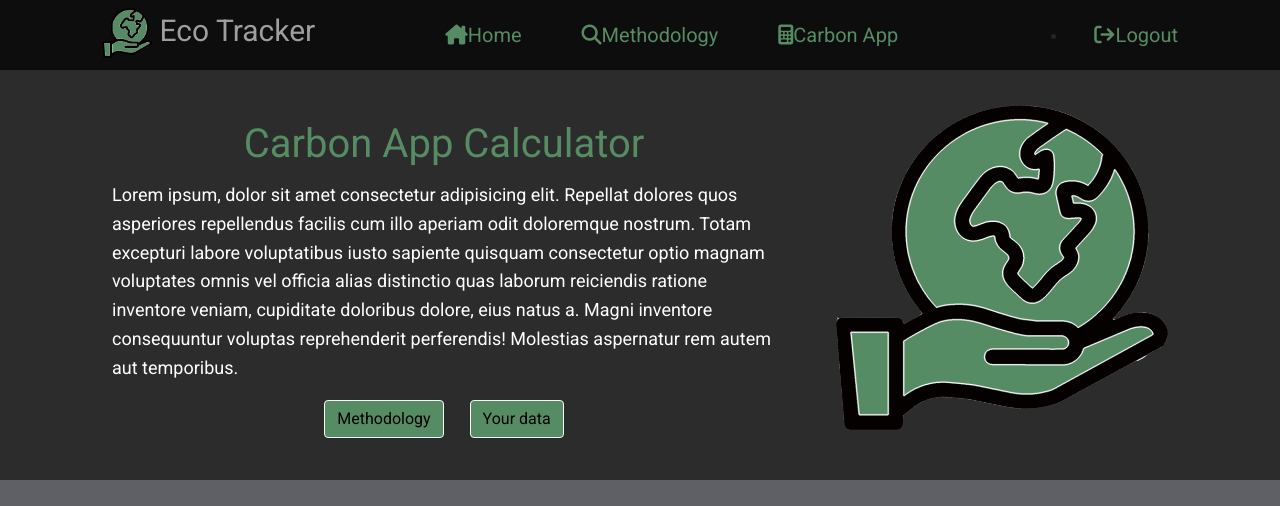
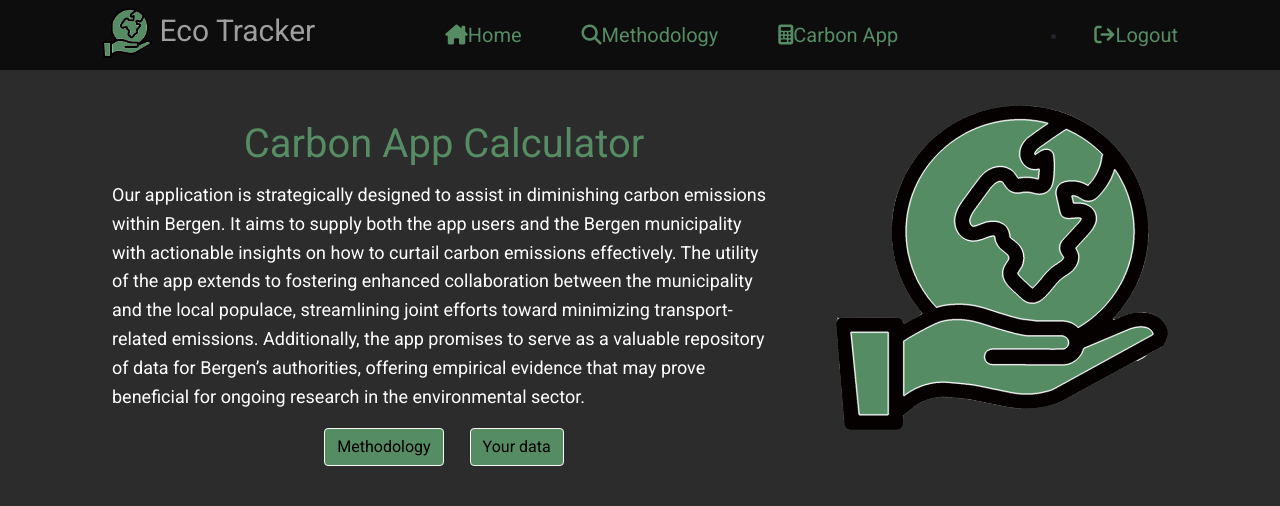
Before and after one commit to matiashaffen/carbon_app_2024_AWS, a Flask app: page /carbon_app in a window 1280 px wide. Shown: the top 506 px of the page. Run offline with Flask 2, Linux system fonts and the light colour scheme; the visitor is signed in with stand-in values (Sample User, id 1); some libraries are stand-ins or nearby versions.

Commit message:
Update carbon_app.html

```diff
--- a/capp/templates/carbon_app/carbon_app.html
+++ b/capp/templates/carbon_app/carbon_app.html
@@ -9,7 +9,7 @@
             <div class="box">
             <h1 style="font-size:55px;"><span class="text-logo"> Carbon App Calculator</span></h1>
             <p style="text-align:left;">
-                Lorem ipsum, dolor sit amet consectetur adipisicing elit. Repellat dolores quos asperiores repellendus facilis cum illo aperiam odit doloremque nostrum. Totam excepturi labore voluptatibus iusto sapiente quisquam consectetur optio magnam voluptates omnis vel officia alias distinctio quas laborum reiciendis ratione inventore veniam, cupiditate doloribus dolore, eius natus a. Magni inventore consequuntur voluptas reprehenderit perferendis! Molestias aspernatur rem autem aut temporibus.
+              Our application is strategically designed to assist in diminishing carbon emissions within Bergen. It aims to supply both the app users and the Bergen municipality with actionable insights on how to curtail carbon emissions effectively. The utility of the app extends to fostering enhanced collaboration between the municipality and the local populace, streamlining joint efforts toward minimizing transport-related emissions. Additionally, the app promises to serve as a valuable repository of data for Bergen’s authorities, offering empirical evidence that may prove beneficial for ongoing research in the environmental sector.
             </p>
             <div class="container_buttons_links_header_carbon_app">
                 <div class="btn">
```
